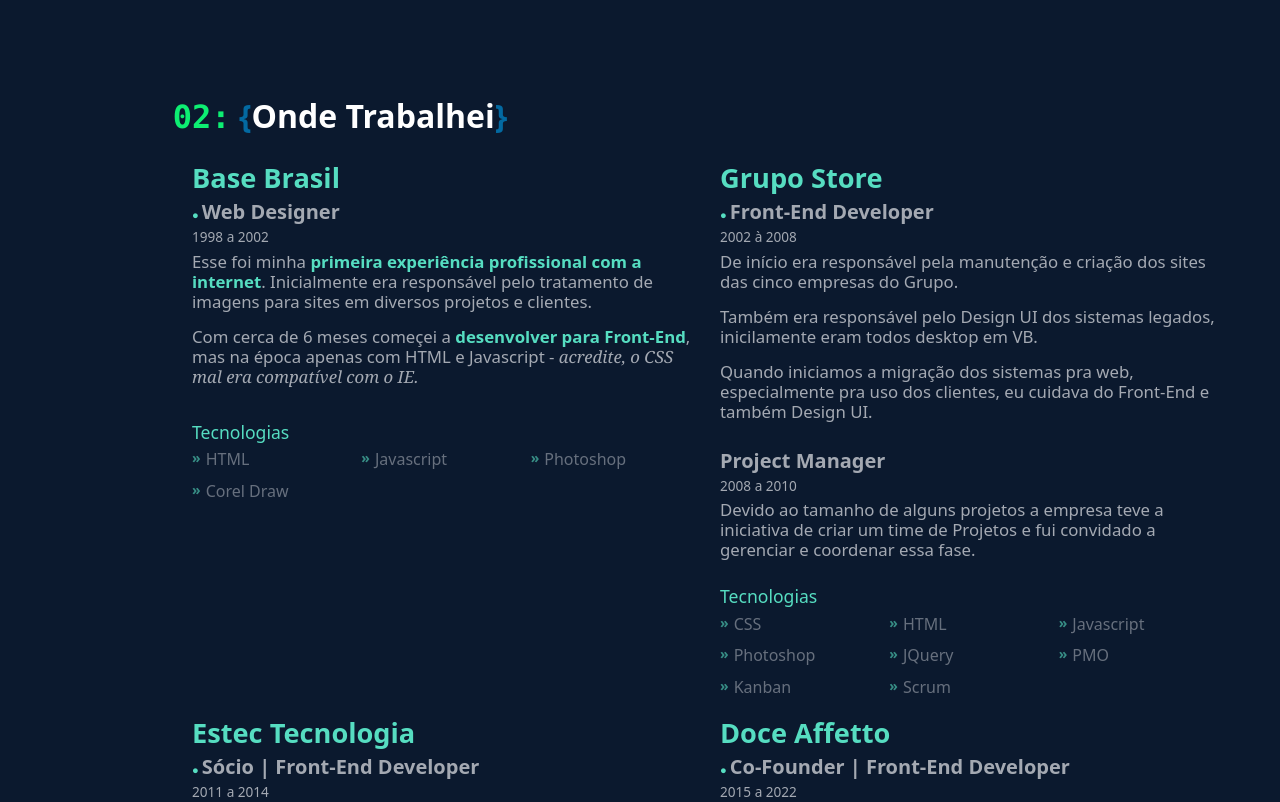
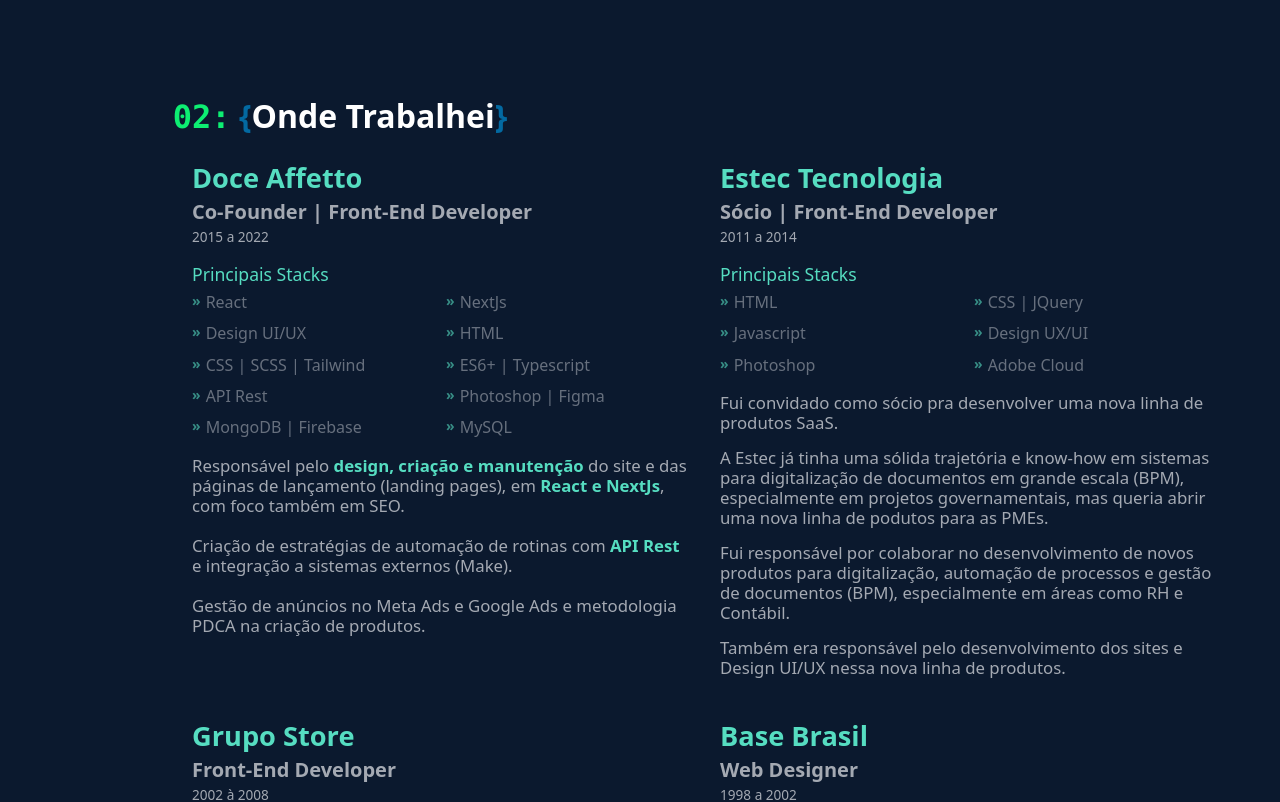
Before and after one commit to andpeicunha/portfolio-nextjs, a Next.js app: page /work in a window 1280 px wide. Shown: the top 802 px of the page. Built offline with nearby package versions, Linux system fonts and the light colour scheme.

Commit message:
ajustes diversos
Download do CV em PDF
Correção da animação da NavBar
Design da Section Articles - API Rest Axios

```diff
--- a/app/about/page.tsx
+++ b/app/about/page.tsx
@@ -73,16 +73,37 @@
 
       {/* FOTO ANDRE */}
       <div
-        className=" top-0 flex h-full w-full py-5 justify-center items-center
+        className="flex-col top-0 flex h-full w-full py-5 justify-center items-center
         md:grid md:left-[10rem] md:items-start md:pt-0"
       >
         <div
           id="foto-andre"
-          className="grayscale hover:grayscale-0
+          className="mb-5 grayscale hover:grayscale-0
           bg-foto-andre bg-cover aspect-square rounded-xl h-[11rem]
           md:h-[13rem] md:drop-shadow-md
           lg:h-[16rem]"
         ></div>
+        <a
+          href="@/public/cv-frontend.pdf"
+          download
+          className="flex justify-center w-full md:mt-[-8rem] lg:mt-[-5rem]"
+        >
+          <button
+            className="grid grid-flow-col gap-1 md:w-full justify-center align-middle bg-blue-300/20 hover:bg-blue-700 text-white font-bold py-2
+            px-4 rounded-md shadow-md hover:shadow-lg"
+          >
+            <svg
+              className="col-span-1 mt-[0.2rem] fill-current w-4 h-4 mr-2"
+              xmlns="http://www.w3.org/2000/svg"
+              viewBox="0 0 20 20"
+            >
+              <path d="M13 8V2H7v6H2l8 8 8-8h-5zM0 18h20v2H0v-2z" />
+            </svg>
+            <span className="col-span-3 text-white text-[14px] md:text-[15px] font-normal">
+              Baixar Currículo
+            </span>
+          </button>
+        </a>
       </div>
     </motion.div>
   );
--- /dev/null
+++ b/app/component/convertDate.tsx
@@ -0,0 +1,14 @@
+import { useState, useEffect } from "react";
+
+function useConvertedDate(dateString: string) {
+  const [date, setDate] = useState<Date | null>(null);
+
+  useEffect(() => {
+    const convertedDate = new Date(dateString);
+    setDate(convertedDate);
+  }, [dateString]);
+
+  return date;
+}
+
+export default useConvertedDate;
--- a/app/component/jobs.tsx
+++ b/app/component/jobs.tsx
@@ -27,6 +27,7 @@
     <div className="txt-corpo text-gray-200/70 mt-2 mb-9 md:mr-3 md:pr-4 xl:mt-[-1.5rem]">
       <ul>
         {/* JOB 1 */}
+        {/* NOME DA EMPRESA */}
         <li
           className="text-verde-ti-vivo font-bold text-xl mb-[0.2rem] mt-2
         md:text-[1.4rem] md:mb-[0.3rem]
@@ -34,24 +35,45 @@
         >
           {props.nomeEmpresa}
         </li>
+        {/* FUNÇÃO DESEMPENHADA */}
         <li
           className="text-md font-bold
         md:text-[1.05rem] mb-[0.15rem]
         xl:text-[1.25rem]"
         >
-          <span className="text-[0.7rem] mr-[3px]">●</span>
           {props.funcao}
         </li>
-        <li className="text-xs xl:text-[0.85rem]">{props.periodo}</li>
+        <li className="mb-2 text-xs xl:text-[0.85rem]">{props.periodo}</li>
+      </ul>
+      {/* TECNOLOGIAS / STACKS */}
+      <span className="text-[0.9rem] font-light xl:text-[1.1rem]">
+        <b>Principais Stacks</b>
+      </span>
+      <div className="grid gap-2 grid-cols-2 mb-4">
+        {habilidades.map((habilidades) => (
+          <div
+            key={habilidades}
+            className="flex text-xs lg:text-[0.9rem] xl:text-[1rem] lg:py-[0.2rem] lg:opacity-60"
+          >
+            <span className="text-sm mt-[-3px] mr-[5px]">» </span>
+            {habilidades}
+          </div>
+        ))}
+      </div>
+
+      <ul>
         <li
           className="text-sm mt-[0.4rem]
           xl:text-[1.05rem] xl:leading-5"
           dangerouslySetInnerHTML={{ __html: descricao }}
         />
 
-        {/* JOB 2 */}
+        {/*
+        JOB 2
+        MOSTRA A SEGUNDA FUNÇÃO DENTRO DA MESMA EMRPESA
+        */}
         <li
-          className="text-md font-bold
+          className="text-md font-bold mt-4
         md:text-[1.05rem] mb-[0.15rem]
         xl:text-[1.25rem] xl:mt-6"
         >
@@ -74,22 +96,6 @@
           dangerouslySetInnerHTML={{ __html: descricao2 }}
         />
       </ul>
-      <span className="text-[1rem] font-light xl:text-[1.1rem]">
-        <b>Tecnologias</b>
-      </span>
-
-      {/* TECNOLOGIAS */}
-      <div className="grid gap-2 grid-cols-3">
-        {habilidades.map((habilidades) => (
-          <div
-            key={habilidades}
-            className="flex text-xs lg:text-[0.9rem] xl:text-[1rem] lg:py-[0.2rem] lg:opacity-60"
-          >
-            <span className="text-sm mt-[-3px] mr-[5px]">» </span>
-            {habilidades}
-          </div>
-        ))}
-      </div>
     </div>
   );
 };
--- a/app/component/tituloPage.tsx
+++ b/app/component/tituloPage.tsx
@@ -2,6 +2,7 @@
   numero?: string;
   titulo?: string;
   id?: string;
+  className?: string;
 };
 
 export default function TituloPaginas(props: TituloPag) {
--- a/app/work/page.tsx
+++ b/app/work/page.tsx
@@ -4,7 +4,6 @@
 import { useInView } from "react-intersection-observer";
 import { Job } from "../component/jobs";
 import TituloPaginas from "../component/tituloPage";
-import { IconPDF } from "@/public/logotipo";
 
 function SectionPageWork(props: { params?: any; searchParams?: any }) {
   const squareVariants = {
@@ -42,14 +41,46 @@
       {/* texto corpo */}
 
       <Job
-        nomeEmpresa="Base Brasil"
-        periodo="1998 a 2002"
-        funcao="Web Designer"
-        descricao="Esse foi minha <span>primeira experiência profissional com a internet</span>.
-        Inicialmente era responsável pelo tratamento de imagens para sites em diversos projetos e clientes.
-        <p/>Com cerca de 6 meses começei a <span>desenvolver para <b>Front-End</b></span>,
-        mas na época apenas com HTML e Javascript - <i class='font-serif'>acredite, o CSS mal era compatível com o IE.</i>"
-        habilidades={["HTML", "Javascript", "Photoshop", "Corel Draw"]}
+        nomeEmpresa="Doce Affetto"
+        periodo="2015 a 2022"
+        funcao="Co-Founder | Front-End Developer"
+        habilidades={[
+          "React",
+          "NextJs",
+          "Design UI/UX",
+          "HTML",
+          "CSS | SCSS | Tailwind",
+          "ES6+ | Typescript ",
+          "API Rest",
+          "Photoshop | Figma",
+          "MongoDB | Firebase",
+          "MySQL",
+        ]}
+        descricao="
+        Responsável pelo <span>design, criação e manutenção</span> do site e das páginas de lançamento (landing pages), em <span>React e NextJs</span>, com foco também em SEO.
+        <br><br>Criação de estratégias de automação de rotinas com <span>API Rest</span> e integração a sistemas externos (Make).
+        <br><br>Gestão de anúncios no Meta Ads e Google Ads e metodologia PDCA na criação de produtos."
+      />
+      <Job
+        nomeEmpresa="Estec Tecnologia"
+        periodo="2011 a 2014"
+        funcao="Sócio | Front-End Developer"
+        descricao="Fui convidado como sócio pra desenvolver uma nova linha de produtos SaaS. <p/>
+        A Estec já tinha uma sólida trajetória e know-how em sistemas para digitalização de documentos em grande escala (BPM),
+        especialmente em projetos governamentais, mas queria abrir uma nova linha de podutos para as PMEs.
+        <p/>
+        Fui responsável por colaborar no desenvolvimento de novos produtos para digitalização, automação de processos e
+        gestão de documentos (BPM), especialmente em áreas como RH e Contábil.
+        <p/>
+        Também era responsável pelo desenvolvimento dos sites e Design UI/UX nessa nova linha de produtos."
+        habilidades={[
+          "HTML",
+          "CSS | JQuery",
+          "Javascript",
+          "Design UX/UI",
+          "Photoshop",
+          "Adobe Cloud",
+        ]}
       />
       <Job
         nomeEmpresa="Grupo Store"
@@ -64,8 +95,9 @@
           "Javascript",
           "Photoshop",
           "JQuery",
+          "Design UX/UI",
+          "Kanban",
           "PMO",
-          "Kanban",
           "Scrum",
         ]}
         funcao1="Project Manager"
@@ -73,49 +105,14 @@
         descricao1="Devido ao tamanho de alguns projetos a empresa teve a iniciativa de criar um time de Projetos e fui convidado a gerenciar e coordenar essa fase.<p/>"
       />
       <Job
-        nomeEmpresa="Estec Tecnologia"
-        periodo="2011 a 2014"
-        funcao="Sócio | Front-End Developer"
-        descricao="Fui convidado como sócio pra desenvolver uma nova linha de produtos SaaS. <p/>
-        A Estec já tinha uma sólida trajetória e know-how em sistemas para digitalização de documentos em grande escala (BPM),
-        especialmente em projetos governamentais, mas queria abrir uma nova linha de podutos para as PMEs.
-        <p/>
-        Fui responsável por colaborar no desenvolvimento de novos produtos para digitalização, automação de processos e
-        gestão de documentos (BPM), especialmente em áreas como RH e Contábil.
-        <p/>
-        Também era responsável pelo desenvolvimento dos sites e Design UI/UX nessa nova linha de produtos."
-        habilidades={[
-          "CSS",
-          "HTML",
-          "Javascript",
-          "Typescript",
-          "Photoshop",
-          "Adobe Cloud",
-        ]}
-      />
-      <Job
-        nomeEmpresa="Doce Affetto"
-        periodo="2015 a 2022"
-        funcao="Co-Founder | Front-End Developer"
-        habilidades={[
-          "HTML",
-          "CSS",
-          "Javascript",
-          "Typescript",
-          "Photoshop",
-          "Figma",
-          "React",
-          "NextJS",
-          "MySQL",
-        ]}
-        descricao="Fundamos em 2015, na cidade de Pouso Alegre/MG, e ao longo desses anos aprimorei minha experiência, especialmente em atividades extra-TI, no gerencimaneto de pessoas, tarefas, auto-gestão, foi um dos períodos de maior aprendizado na minha carreira.
-        <p/>
-        Era responsável pelo desenvolvimento e manutenção do e-commerce da loja e pelas automações na captura e gestão dos Leads.
-        <p/>
-        Ao longo desses anos, criamos um curso de formação para confeiteiras e como parte do material desenvolvemos um
-        sistema com base em ReactJS que era disponibilizado aos alunos com a finalidade de fornecer suporte para a correta precificação de produtos, análise de margens de distribuição e CMV.
-        <p/>
-        O mais importante aprendizado nessa fase foi a auto-gestão. Aprender a priorizar tempo, tarefas, atividades, prazo."
+        nomeEmpresa="Base Brasil"
+        periodo="1998 a 2002"
+        funcao="Web Designer"
+        descricao="Esse foi minha <span>primeira experiência profissional com a internet</span>.
+        Inicialmente era responsável pelo tratamento de imagens para sites em diversos projetos e clientes.
+        <p/>Com cerca de 6 meses começei a <span>desenvolver para <b>Front-End</b></span>,
+        mas na época apenas com HTML e Javascript - <i class='font-serif'>acredite, o CSS mal era compatível com o IE.</i>"
+        habilidades={["HTML", "Javascript", "Photoshop", "Corel Draw"]}
       />
     </motion.div>
   );
```
Also changed, not shown: app/blog/page.tsx (+94 -22 lines), app/page.tsx (+14 -20 lines), 1 other file (tests, documents, lock files or other folders).
